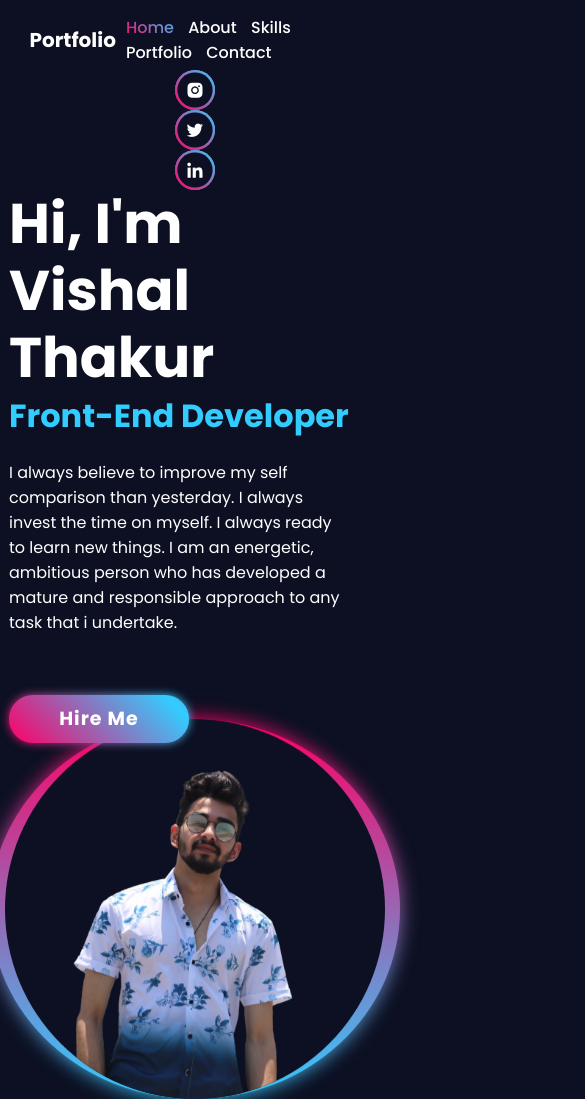
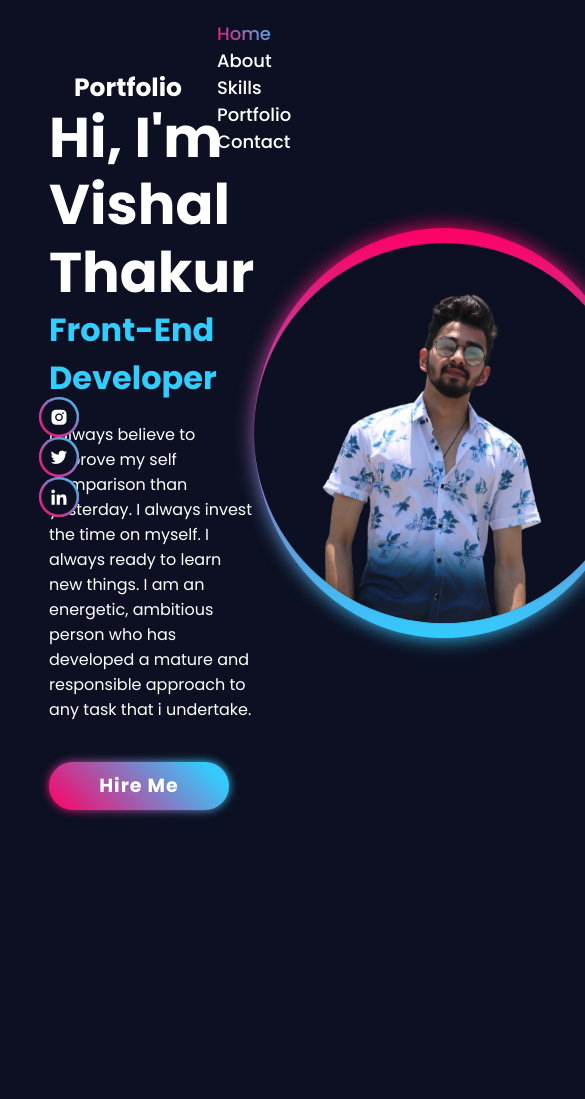
Before and after one commit to vishalthak/portfolio, a plain HTML site: page index.html in a window 390 px wide. Shown: the top 1099 px of the page, 585 px wide, since content can reach past the window. After the commit the page ends 844 px from the top, so only its background shows below. Drawn offline with nearby package versions, Linux system fonts and the light colour scheme.

Commit message:
Update style.css

```diff
--- a/style.css
+++ b/style.css
@@ -56,131 +56,7 @@ body {
     -webkit-background-clip: text;
 }
 
-/* start for 780px screen*/
-@media screen and (max-width: 768px) {
-    .header {
-        padding: 20px 5%;
-    }
 
-    .logo, .navbar a {
-        margin-left: 10px;
-    }
-
-    .home {
-        flex-direction: column;
-        align-items: center;
-        padding: 70px 5% 0;
-    }
-
-    .home-content {
-        max-width: 100%;
-        margin-left: 0;
-    }
-
-    .btn {
-        width: 100%;
-        margin-top: 20px;
-    }
-
-    .home-img {
-        width: 80%;
-    }
-
-}
-/* end */
-
-/*start for 480px mobile screen */
-@media (max-width: 480px) {
-    .header {
-        padding: 15px 5%;
-    }
-
-    .logo {
-        font-size: 20px;
-        margin-left: 10px;
-    }
-
-    .navbar a {
-        font-size: 16px;
-        margin-left: 10px;
-    }
-
-    .home {
-        padding: 50px 5% 0;
-    }
-
-    .home-content {
-        max-width: 100%;
-        margin-left: 0;
-    }
-
-    .home-content h1 {
-        font-size: 40px;
-    }
-
-    .home-content h3 {
-        font-size: 24px;
-    }
-    .home-content p {
-        font-size: 14px;
-    }
-
-    .btn {
-        width: 100%;
-        margin-top: 20px;
-    }
-
-    .home-img {
-        width: 100%;
-    }
-}
-
-/* end */
-
-/* for small desktop */
-@media screen and (min-width: 769px) and (max-width: 1024px) {
-    .header {
-        padding: 15px 5%;
-    }
-
-    .logo {
-        font-size: 22px;
-        margin-left: 15px;
-    }
-
-    .navbar a {
-        font-size: 18px;
-        margin-left: 15px;
-    }
-
-    .home {
-        padding: 50px 5% 0;
-    }
-
-    .home-content h1 {
-        font-size: 48px;
-    }
-
-    .home-content h3 {
-        font-size: 28px;
-    }
-
-    .home-content p {
-        font-size: 16px;
-    }
-
-    .btn {
-        width: 180px;
-        margin-top: 20px;
-    }
-
-    .home-img {
-        width: 410px;
-    }
-
-}
-
-/* end */
 
 .home {
     width: 100%;
```
